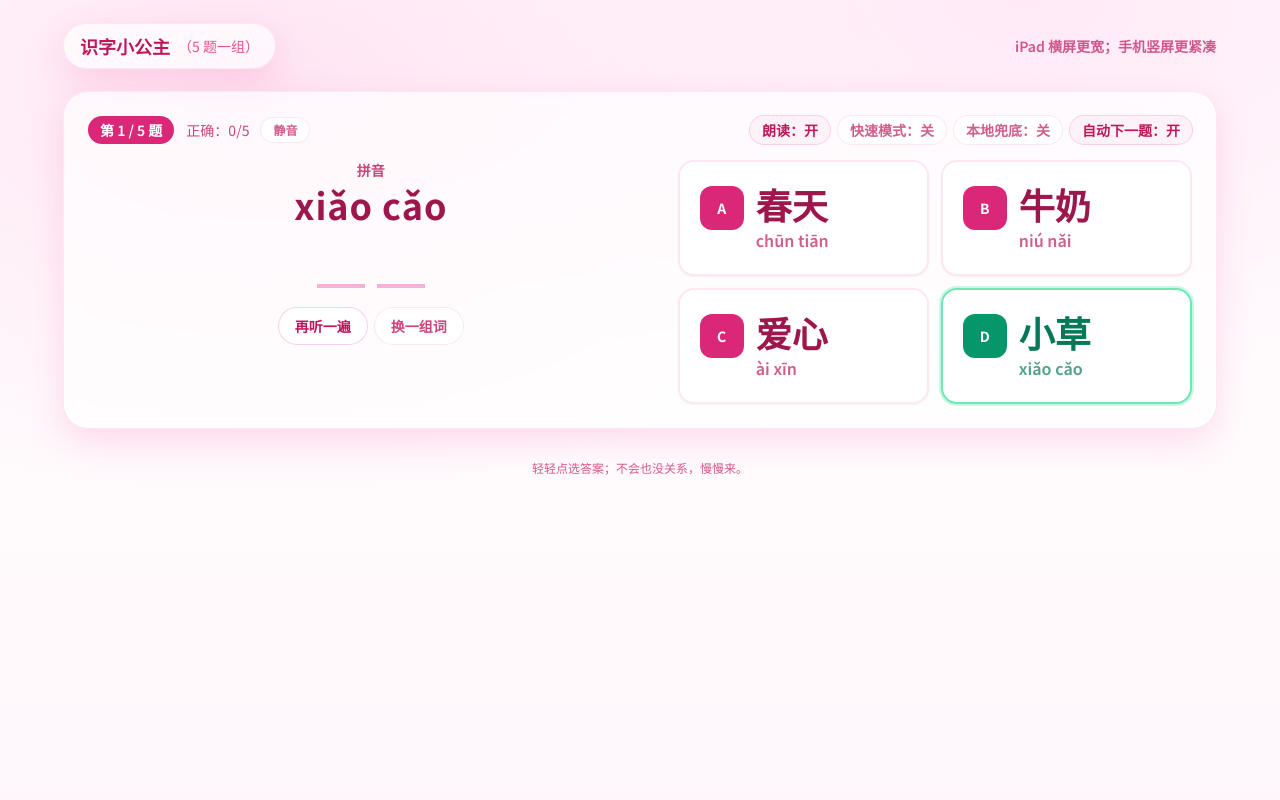
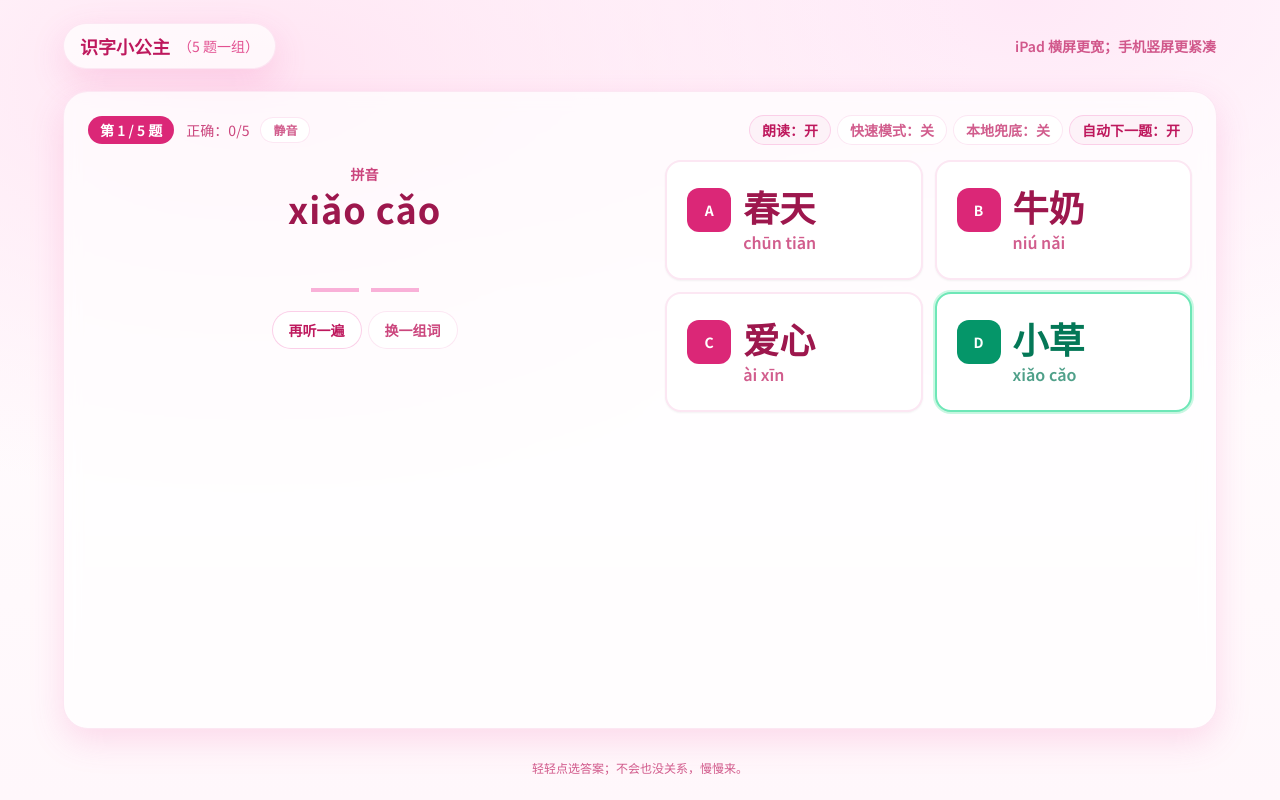
Before and after one commit to Ali1995A/Literacy, a Next.js app: page / in a window 1280 px wide. Built offline with nearby package versions, Linux system fonts and the light colour scheme; no server answers.

Commit message:
layout: fill ipad landscape space

```diff
--- a/src/app/page.tsx
+++ b/src/app/page.tsx
@@ -2,9 +2,9 @@ import Game from "@/components/Game";
 
 export default function HomePage() {
   return (
-    <main className="min-h-screen px-3 py-4 md:px-6 md:py-6">
-      <div className="mx-auto w-full max-w-6xl">
-        <header className="mb-4 flex flex-wrap items-center justify-between gap-3 md:mb-6">
+    <main className="min-h-[100svh] px-3 py-3 md:px-6 md:py-6">
+      <div className="mx-auto flex w-full max-w-6xl flex-col md:min-h-[calc(100svh-3rem)]">
+        <header className="mb-3 flex flex-wrap items-center justify-between gap-3 md:mb-6">
           <div className="inline-flex items-center gap-2 rounded-full bg-white/70 px-4 py-2 shadow-soft ring-1 ring-pink-100">
             <span className="text-lg font-bold text-pink-700">识字小公主</span>
             <span className="text-sm text-pink-600/80">（5 题一组）</span>
@@ -14,7 +14,9 @@ export default function HomePage() {
           </div>
         </header>
 
-        <Game />
+        <div className="flex min-h-0 flex-1">
+          <Game />
+        </div>
 
         <footer className="mt-5 text-center text-xs text-pink-700/70 md:mt-8">
           轻轻点选答案；不会也没关系，慢慢来。
--- a/src/components/Game.tsx
+++ b/src/components/Game.tsx
@@ -208,7 +208,7 @@ export default function Game() {
   }
 
   return (
-    <section className="relative rounded-3xl bg-white/70 p-6 shadow-soft ring-1 ring-pink-100 backdrop-blur">
+    <section className="relative w-full flex-1 rounded-3xl bg-white/70 p-5 shadow-soft ring-1 ring-pink-100 backdrop-blur md:p-6 lg:min-h-[78svh]">
       <div className="mb-4 flex flex-wrap items-center justify-between gap-3">
         <div className="flex items-center gap-3">
           <div className="rounded-full bg-pink-600 px-3 py-1 text-sm font-semibold text-white">
@@ -294,7 +294,7 @@ export default function Game() {
       )}
 
       {status === "done" ? (
-        <div className="py-6 text-center">
+        <div className="flex min-h-0 flex-1 flex-col items-center justify-center py-6 text-center">
           <div className="mx-auto mb-2 inline-flex items-center gap-2 rounded-2xl bg-pink-600 px-4 py-2 text-white shadow-soft">
             <span className="text-lg font-extrabold">恭喜完成！</span>
             <span className="text-sm font-semibold">你太棒啦</span>
@@ -313,8 +313,8 @@ export default function Game() {
           </div>
         </div>
       ) : (
-        <div className="grid gap-5 lg:grid-cols-[1.1fr,1fr] lg:gap-6">
-          <div className="text-center lg:sticky lg:top-5">
+        <div className="grid min-h-0 gap-5 lg:grid-cols-[1.05fr,1fr] lg:gap-6">
+          <div className="text-center lg:flex lg:flex-col lg:justify-center">
             <div className="text-sm font-semibold text-pink-700/80">拼音</div>
             <div className="mt-1 text-3xl font-extrabold tracking-wide text-pink-800 md:text-4xl">
               {current?.word.pinyin}
@@ -362,7 +362,7 @@ export default function Game() {
             </div>
           </div>
 
-          <div className="grid gap-3 sm:grid-cols-2">
+          <div className="grid gap-3 sm:grid-cols-2 lg:auto-rows-fr">
             {current?.options.map((opt, i) => {
               const label = ["A", "B", "C", "D"][i] ?? "?";
               const disabled = status === "correct";
@@ -375,7 +375,7 @@ export default function Game() {
                   disabled={disabled}
                   onClick={() => onPick(opt)}
                   className={[
-                    "touch-manipulation group rounded-2xl border-2 bg-white px-5 py-4 text-left shadow-sm transition",
+                    "touch-manipulation group h-full rounded-2xl border-2 bg-white px-5 py-5 text-left shadow-sm transition md:py-6",
                     "md:hover:-translate-y-0.5 md:hover:border-pink-300 md:hover:shadow-soft active:translate-y-0",
                     disabled ? "opacity-90" : "",
                     showAnswerHint ? "border-emerald-300 ring-2 ring-emerald-200/60" : "",
```
